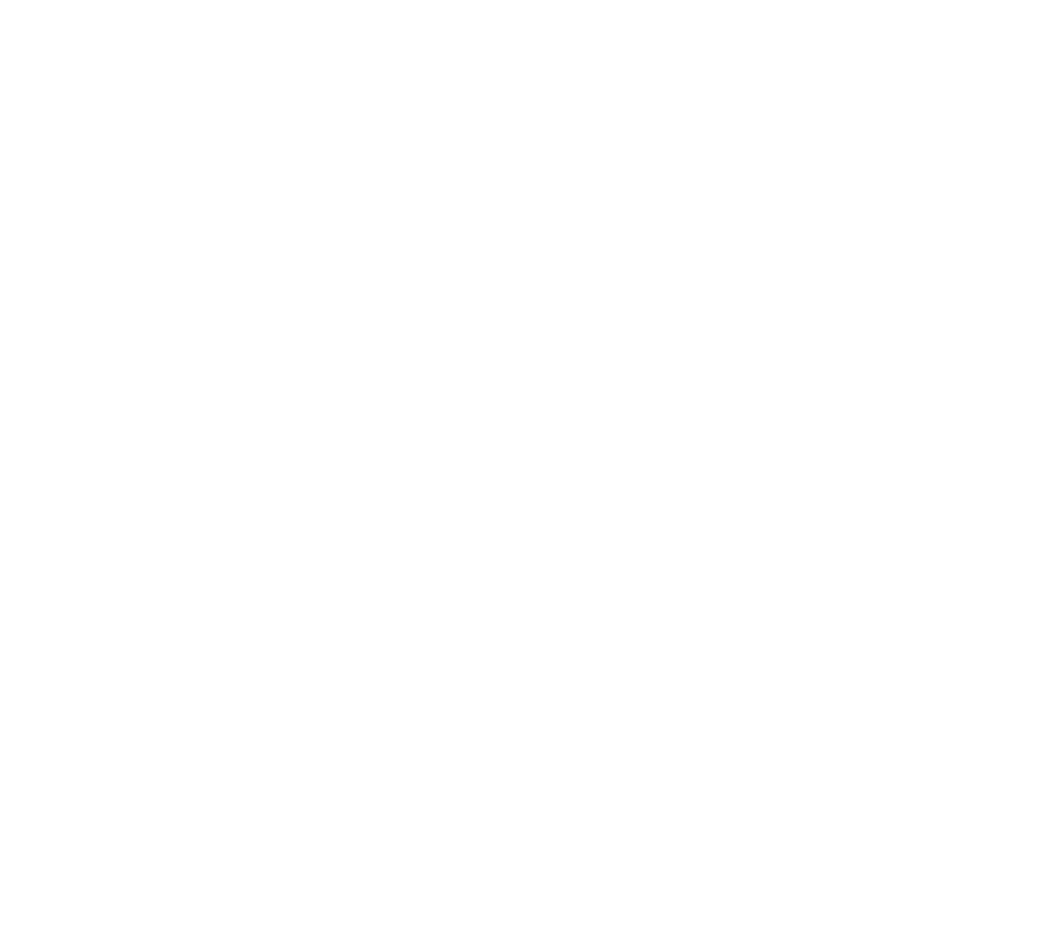
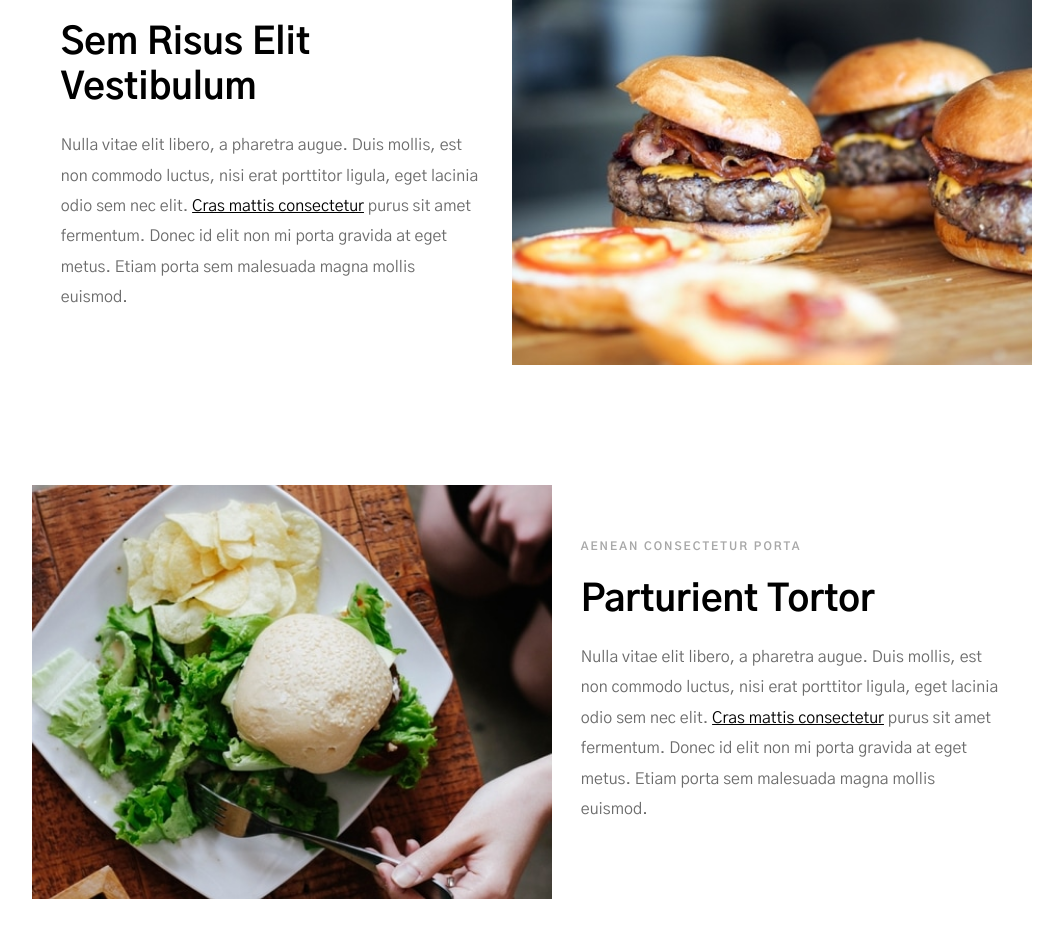
Before and after one commit to Deividb2/richard, a Vue app: page / in a window 1280 px wide. Shown: the part 4100-5038 px from the top of the page, without its empty margins (108-1171 px from the left). Before the commit the page ends 3974 px from the top, so only its background shows below. Built offline with nearby package versions, Linux system fonts and the light colour scheme.

Commit message:
add estruturas de componentes e estilizando componente 'comida'

```diff
--- a/src/App.vue
+++ b/src/App.vue
@@ -1,9 +1,13 @@
 <script>
-  import HeaderView from './components/HeaderView.vue'
-  import BannerView from './components/BannerView.vue'
-  import SobreView from './components/SobreView.vue'
-  import RecursosView from './components/RecursosView.vue'
-  import MetricasView from './components/MetricasView.vue'
+  import HeaderView from '@/components/HeaderView.vue'
+  import BannerView from '@/components/BannerView.vue'
+  import SobreView from '@/components/SobreView.vue'
+  import RecursosView from '@/components/RecursosView.vue'
+  import MetricasView from '@/components/MetricasView.vue'
+  import ComidaView from '@/components/ComidaView.vue'
+  import ParceirosView from '@/components/ParceirosView.vue'
+  import NewletterView from '@/components/NewsletterView.vue'
+  import Rodape from '@/components/RodapeView.vue'
 
   export default {
       components: {
@@ -11,7 +15,11 @@
         BannerView,
         SobreView,
         RecursosView,
-        MetricasView
+        MetricasView,
+        ComidaView,
+        ParceirosView,
+        NewletterView,
+        Rodape
       }
   }
 </script>
@@ -22,4 +30,8 @@
   <SobreView />
   <RecursosView />
   <MetricasView />
+  <ComidaView />
+  <ParceirosView />
+  <NewletterView />
+  <Rodape />
 </template>
--- /dev/null
+++ b/src/components/ComidaView.vue
@@ -0,0 +1,118 @@
+<script></script>
+
+<template>
+    <section class="comida">
+        <div class="comidaBox">
+            <div class="boxTexto">
+                <h3 class="titulo">AENEAN CONSECTETUR PORTA</h3>
+                <h3 class="subtitulo">Sem Risus Elit Vestibulum</h3>
+                <p class="texto">Nulla vitae elit libero, a pharetra augue. Duis mollis, est non commodo luctus, nisi erat porttitor ligula, eget lacinia odio sem nec elit. <a href="#">Cras mattis consectetur</a> purus sit amet fermentum. Donec id elit non mi porta gravida at eget metus. Etiam porta sem malesuada magna mollis euismod.</p>
+            </div>
+            <div class="imgs imgBurger"></div>
+        </div>
+
+        <div  class="comidaBox">
+            <div class="boxTexto">
+                <h3 class="titulo">AENEAN CONSECTETUR PORTA</h3>
+                <h3 class="subtitulo">Parturient Tortor</h3>
+                <p class="texto">Nulla vitae elit libero, a pharetra augue. Duis mollis, est non commodo luctus, nisi erat porttitor ligula, eget lacinia odio sem nec elit. <a href="#">Cras mattis consectetur</a> purus sit amet fermentum. Donec id elit non mi porta gravida at eget metus. Etiam porta sem malesuada magna mollis euismod.</p>
+            </div>
+            <div class="imgs imgSalada"></div>
+        </div>
+    </section>
+</template>
+
+<style scoped>
+
+.comida {
+    display: flex;
+    flex-direction: column;
+    align-items: center;
+    margin: 4rem 0;
+    padding: 0 1rem;
+    gap: 3rem;
+
+    @media (min-width: 768px) {
+        gap: 6rem;
+    }
+
+    @media (min-width: 1440px) {
+        gap: 8rem;
+    }
+}
+
+.comidaBox {
+    padding: 12px;
+
+    @media (min-width: 768px) {
+        display: flex;
+        align-items: center;
+
+        &:nth-child(2) {
+            flex-direction: row-reverse;
+        }
+    }
+}
+
+.boxTexto {
+    max-width: 20rem;
+
+    @media (min-width: 768px) {
+        padding: 0 1.8rem;
+        max-width: 30rem;
+    }
+
+    @media (min-width: 1440px) {
+        padding: 0 3.5rem;
+    }
+}
+
+.titulo {
+    padding-bottom: 5px;
+    font-size: 0.7rem;
+    color: #a8a8a8;
+    letter-spacing: 2px;
+}
+
+.subtitulo {
+    margin: 1.2rem 0;
+    font-size: 1.7rem;
+    color: #000;
+
+    @media (min-width: 768px) {
+        font-size: 2.3rem;
+    }
+}
+
+.texto {
+    margin-bottom: 1.2rem;
+    font-size: 1rem;
+    color: #6b6b6b;
+    line-height: 1.9rem;
+
+    a {
+        color: #000;
+    }
+}
+
+.imgs {
+    min-width: 18rem;
+    max-width: 23.8rem;
+    min-height: 15rem;
+    max-height: 20rem;
+
+    @media (min-width: 1024px) {
+        min-width: 32.5rem;
+        min-height: 25.9rem;
+    }
+}
+
+.imgBurger {
+    background: url(../../public/img/img-03.jpeg) no-repeat center / cover;
+}
+
+.imgSalada {
+    background: url(../../public/img/img-02.jpeg) no-repeat center / cover;
+}
+
+</style>
--- /dev/null
+++ b/src/components/NewsletterView.vue
@@ -0,0 +1,11 @@
+<script></script>
+
+<template>
+    <section>
+
+    </section>
+</template>
+
+<style scoped>
+
+</style>
--- /dev/null
+++ b/src/components/ParceirosView.vue
@@ -0,0 +1,11 @@
+<script></script>
+
+<template>
+    <section>
+
+    </section>
+</template>
+
+<style scoped>
+
+</style>
--- /dev/null
+++ b/src/components/RodapeView.vue
@@ -0,0 +1,11 @@
+<script></script>
+
+<template>
+    <footer>
+
+    </footer>
+</template>
+
+<style scoped>
+
+</style>
```
